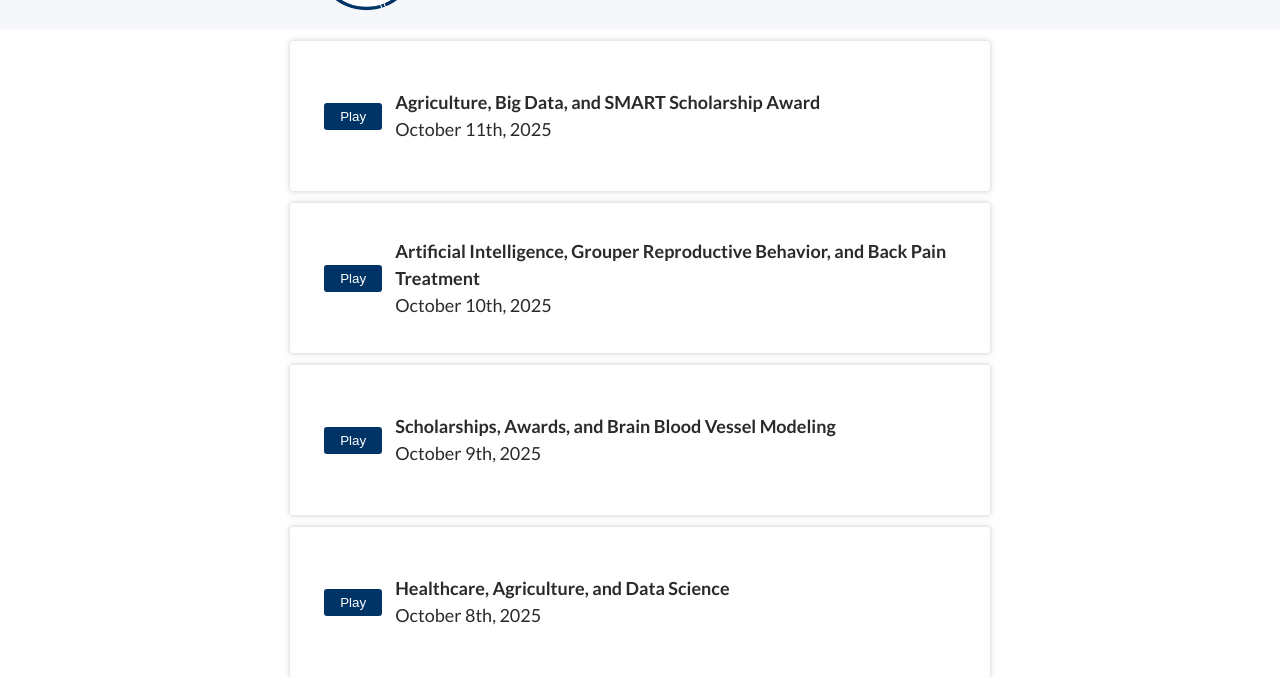
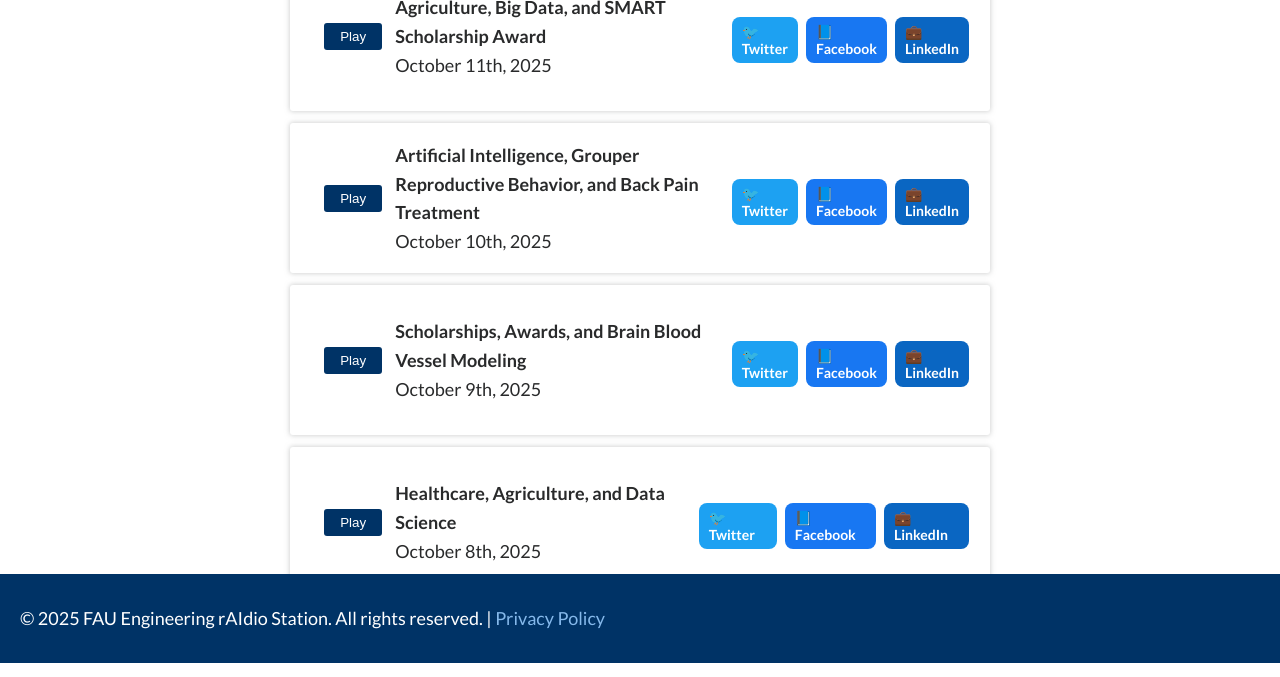
Before and after one commit to Engineering-Group-28/fau-engineering-rAIdio, a website: page pages/fau_engineering_podcasts.html in a window 1280 px wide. Shown: the part 177-854 px from the top of the page. Drawn offline with Linux system fonts and the light colour scheme.

Commit message:
social platform sharing buttom

```diff
--- a/pages/fau_engineering_podcasts.html
+++ b/pages/fau_engineering_podcasts.html
@@ -9,7 +9,6 @@
 <style>
 
 /* General classes */
-html, body {background-color: white; margin: 0; padding: 0; height: 100vh; width: 100vw;}
 
 .lato-regular {
   font-family: "Lato", sans-serif;
@@ -48,6 +47,43 @@ p  {
   line-height: 1.5;
   padding: 20px 20px 20px 20px;
   }
+
+body {
+  margin: 0;
+  padding: 0;
+  height: 100%;
+  display: flex;
+  flex-direction: column;
+  min-height: 100vh;
+  }
+
+html {background-color: #FFFFFF; margin: 0; padding: 0; height: 100%;}
+    body {
+      margin: 0;
+      padding: 0;
+      font-family: 'Lexend', sans-serif;
+      background-color: #ffffff;
+      color: #292A2B;
+    }
+
+    h1, h2 {
+      text-align: center;
+      color: #003366;
+    }
+
+    p {
+      line-height: 1.6;
+      margin: 10px 0;
+    }
+
+    a {
+      text-decoration: none;
+      color: #003366;
+    }
+
+    a:hover {
+      text-decoration: underline;
+    }
 
 .topnav {
   display: flex;
@@ -251,13 +287,36 @@ p  {
   border-radius: 3px;
   cursor: pointer;
 }
+
+/* Social Share Styles */
+.social-share {
+  display: flex;
+  gap: 8px;
+  justify-content: center;
+  margin-top: 8px;
+}
+.social-share a {
+  display: inline-flex;
+  align-items: center;
+  gap: 6px;
+  padding: 6px 10px;
+  border-radius: 8px;
+  text-decoration: none;
+  color: #fff;
+  font-weight: 600;
+  font-size: 14px;
+}
+.social-share a.twitter { background: #1DA1F2; }
+.social-share a.facebook { background: #1877F2; }
+.social-share a.linkedin { background: #0A66C2; }
+.social-share a.whatsapp { background: #25D366; color: #042101; }
+
 /* Footer Section */
     .footer {
       text-align: center;
-      padding: 10px;
       background: #003366;
       color: white;
-      margin-top: 20px;
+      margin-top: auto;
     }
 
     .footer a {
@@ -295,21 +354,56 @@ p  {
       <p style="margin:0; padding: 0;">
       <span class="lato-bold"> Agriculture, Big Data, and SMART Scholarship Award</span><br>
       October 11th, 2025</p>
+
+      <!-- social share block (data-title and data-audio used by JS) -->
+      <div class="social-share" data-title="Agriculture, Big Data, and SMART Scholarship Award" data-audio="#firstAudio">
+        <a class="twitter" href="#" target="_blank" rel="noopener">🐦 Twitter</a>
+        <a class="facebook" href="#" target="_blank" rel="noopener">📘 Facebook</a>
+        <a class="linkedin" href="#" target="_blank" rel="noopener">💼 LinkedIn</a>
+      </div>
     </div>
     <div class="withbg" style="padding: 3%;"><button id="playPauseButtonTwo" class="playbutton">Play</button>
     <p style="margin:0; padding: 0;">
       <span class="lato-bold">Artificial Intelligence, Grouper Reproductive Behavior, and Back Pain Treatment</span><br>October 10th, 2025
     </p>
+
+    <!-- social share block (data-title and data-audio used by JS) -->
+    <div class="social-share" data-title="Artificial Intelligence, Grouper Reproductive Behavior, and Back Pain Treatment" data-audio="#secondAudio">
+      <a class="twitter" href="#" target="_blank" rel="noopener">🐦 Twitter</a>
+      <a class="facebook" href="#" target="_blank" rel="noopener">📘 Facebook</a>
+      <a class="linkedin" href="#" target="_blank" rel="noopener">💼 LinkedIn</a>
+    </div>
   </div>
     <div class="withbg" style="padding: 3%;"><button id="playPauseButtonThree" class="playbutton">Play</button>
       <p style="margin:0; padding: 0;">
       <span class="lato-bold">Scholarships, Awards, and Brain Blood Vessel Modeling</span><br>October 9th, 2025</p>
+
+      <!-- social share block (data-title and data-audio used by JS) -->
+      <div class="social-share" data-title="Scholarships, Awards, and Brain Blood Vessel Modeling" data-audio="#thirdAudio">
+        <a class="twitter" href="#" target="_blank" rel="noopener">🐦 Twitter</a>
+        <a class="facebook" href="#" target="_blank" rel="noopener">📘 Facebook</a>
+        <a class="linkedin" href="#" target="_blank" rel="noopener">💼 LinkedIn</a>
+      </div>
     </div>
     <div class="withbg" style="padding: 3%;"><button id="playPauseButtonFour" class="playbutton">Play</button>
       <p style="margin:0; padding: 0;">
-      <span class="lato-bold">Healthcare, Agriculture, and Data Science</span><br>October 8th, 2025</p></div>
+      <span class="lato-bold">Healthcare, Agriculture, and Data Science</span><br>October 8th, 2025</p>
+
+      <!-- social share block (data-title and data-audio used by JS) -->
+      <div class="social-share" data-title="Healthcare, Agriculture, and Data Science" data-audio="#fourthAudio">
+        <a class="twitter" href="#" target="_blank" rel="noopener">🐦 Twitter</a>
+        <a class="facebook" href="#" target="_blank" rel="noopener">📘 Facebook</a>
+        <a class="linkedin" href="#" target="_blank" rel="noopener">💼 LinkedIn</a>
+      </div>
+    </div>
   </div>
-
+<!-- Footer -->
+  <div class="footer">
+    <p class="lato-regular"><span style="color: #FFFFFF;">
+      &copy; 2025 FAU Engineering rAIdio Station. All rights reserved. |
+      </span>
+      <a href="privacy.html">Privacy Policy</a></p>
+  </div>
   <!-- Audio -->
   <audio id="firstAudio" src="audio/FAUEngineeringScript4.mp3" preload="auto"></audio>
   <audio id="secondAudio" src="audio/FAUEngineeringScript3.mp3" preload="auto"></audio>
@@ -372,12 +466,44 @@ p  {
             playPauseButtonFour.textContent = 'Play';
         }
     });
-    <!-- Footer -->
-  <div class="footer">
-    <p class="lato-regular"><span style="color: #FFFFFF;">
-      &copy; 2025 FAU Engineering rAIdio Station. All rights reserved. |
-      </span>
-      <a href="privacy.html">Privacy Policy</a></p>
-  </div>
+
   </script>
+  <script>
+(function populateShareLinks(){
+  const shares = document.querySelectorAll('.social-share');
+  shares.forEach(div => {
+    const title = div.dataset.title || document.title;
+    const audioFragment = div.dataset.audio || '';
+    // use page URL + fragment so shared link jumps to the audio element
+    const pageUrl = window.location.origin + window.location.pathname + audioFragment;
+    const text = `${title} — FAU Engineering rAIdio`;
+
+    const urls = {
+      twitter: `https://twitter.com/intent/tweet?text=${encodeURIComponent(text)}&url=${encodeURIComponent(pageUrl)}`,
+      facebook: `https://www.facebook.com/sharer/sharer.php?u=${encodeURIComponent(pageUrl)}`,
+      linkedin: `https://www.linkedin.com/shareArticle?mini=true&url=${encodeURIComponent(pageUrl)}&title=${encodeURIComponent(text)}`,
+    };
+
+    const anchors = div.querySelectorAll('a');
+    anchors.forEach(a => {
+      if (a.classList.contains('twitter')) a.href = urls.twitter;
+      if (a.classList.contains('facebook')) a.href = urls.facebook;
+      if (a.classList.contains('linkedin')) a.href = urls.linkedin;
+    });
+
+    // optional: open share in a centered popup for desktop for nicer UX
+    div.addEventListener('click', (e) => {
+      const a = e.target.closest('a');
+      if (!a) return;
+      // whatsapp and some mobile links should open normally
+      if (a.classList.contains('whatsapp')) return;
+      e.preventDefault();
+      const w = 600, h = 480;
+      const left = (screen.width / 2) - (w / 2);
+      const top = (screen.height / 2) - (h / 2);
+      window.open(a.href, 'share', `width=${w},height=${h},top=${top},left=${left},noopener`);
+    });
+  });
+})();
+</script>
 </body>
```
